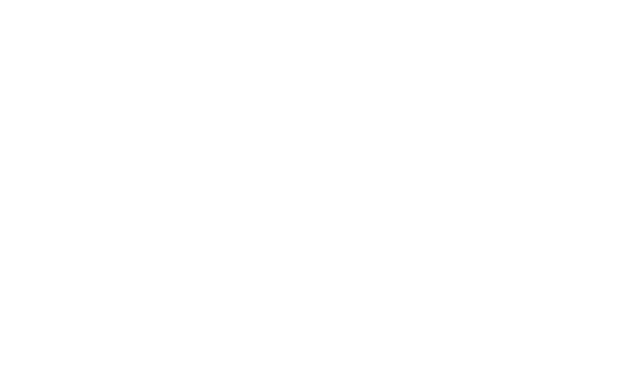
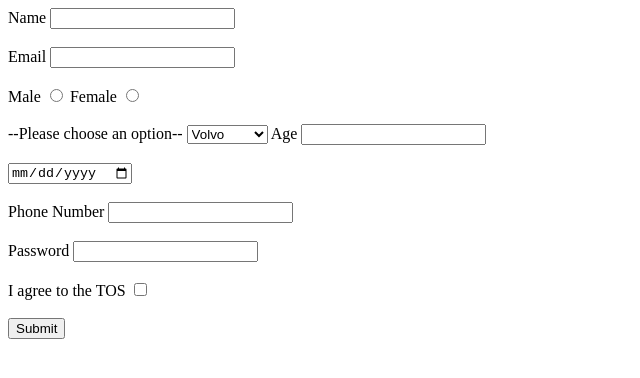
Before and after one commit to acciojob/signup-form-car-PiyushVerma47, a website: page main.html in a window 1280 px wide. Shown: the whole page, without its empty margins (0-640 px from the left). Drawn offline with Linux system fonts and the light colour scheme.

Commit message:
created a submission

```diff
--- a/main.html
+++ b/main.html
@@ -10,6 +10,61 @@
 	<!-- the entire body must be written by student -->
     <script type="text/javascript" src="./script.js">
 </script>
+	<form method="post">
+		<label for="name" >Name</label>
+		<input id="name" type="text" required>
+
+		<br><br>
+
+		<label for="email">Email</label>
+		<input id="email" type="email" required>
+
+		<br><br>
+
+		<label for="gender_m">Male</label>
+		<input id="gender_m" name="gender" type="radio" required>
+		<label for="gender_f">Female</label>
+		<input id="gender_f" name="gender" type="radio" required>
+
+		<br><br>
+
+		<label for="cars">--Please choose an option--</label>
+
+		<select name="cars" id="cars" required>
+			<option value="volvo">Volvo</option>
+			<option value="volvo">Audi</option>
+			<option value="volvo">BMW</option>
+			<option value="volvo">Mercedes</option>
+		</select>
+
+		<label for="age">Age</label>
+		<input id="age" type="number">
+
+		<br><br>
+
+		<label for="dob"></label>
+		<input id="dob" type="date" required>
+
+		<br><br>
+
+		<label for="tel">Phone Number</label>
+		<input id="tel" type="tel" required>
+
+		<br><br>
+
+		<label for="password">Password</label>
+		<input id="password" type="password">
+
+		<br><br>
+
+		<label for="tos">I agree to the TOS</label>
+		<input id="tos" type="checkbox" required>
+
+		<br><br>
+
+		<input type="submit" required>
+
+	</form>
 
 </body>
 
```
